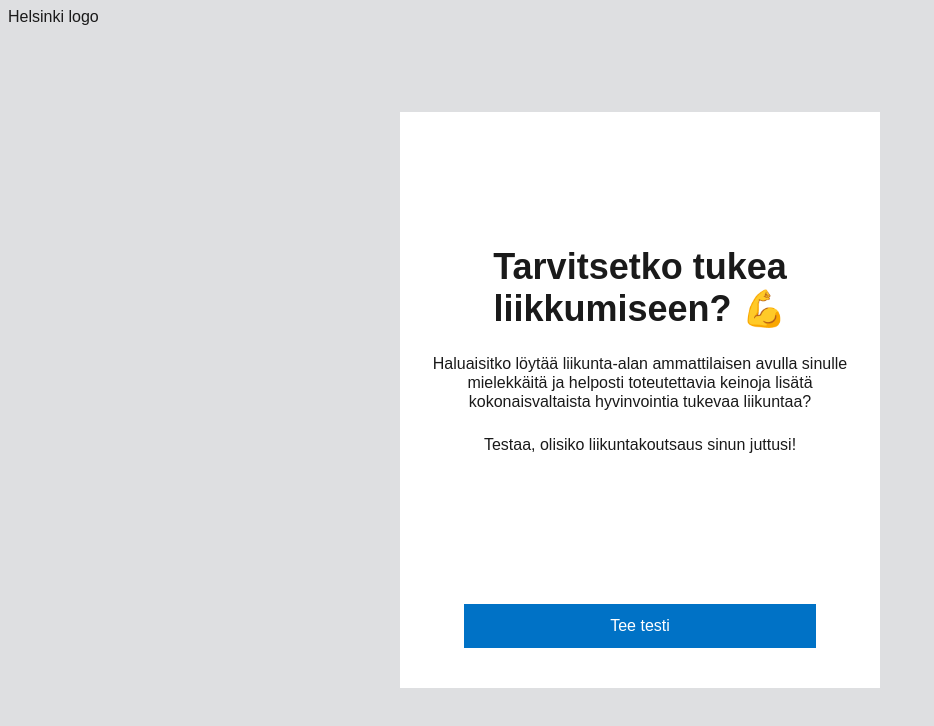
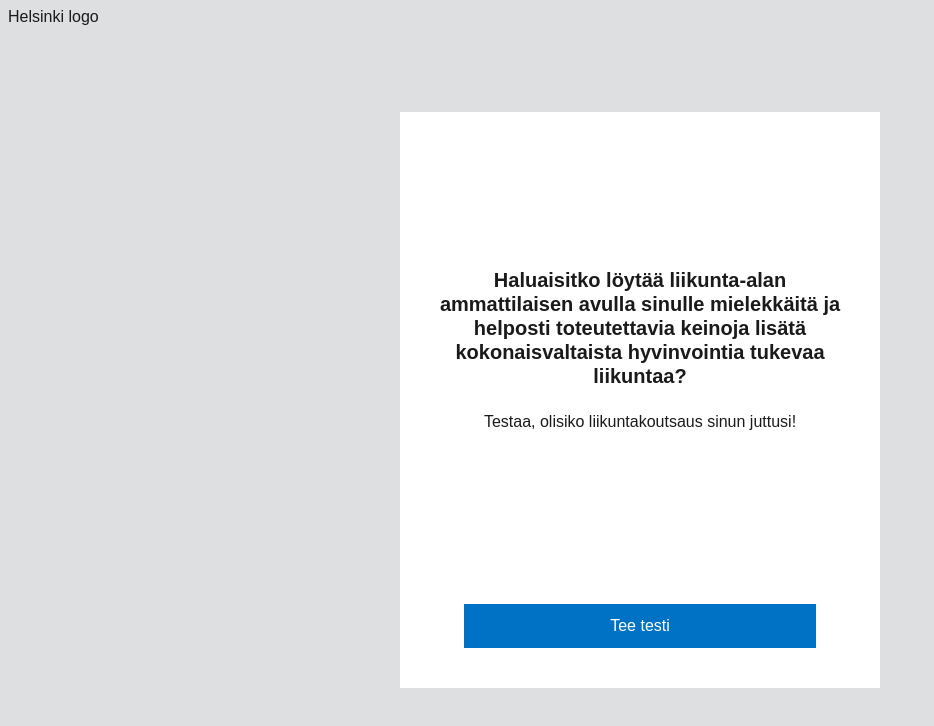
Before and after one commit to mikkom79/Liikuntakoutsaus, a React (Create React App) app in the folder cra/: page / in a window 1280 px wide. Shown: the top 726 px of the page, without its empty margins (0-934 px from the left). Built offline with nearby package versions, Linux system fonts and the light colour scheme.

Commit message:
updated text, clean up

```diff
--- a/cra/src/components/PreQuiz.js
+++ b/cra/src/components/PreQuiz.js
@@ -9,11 +9,11 @@ const PreQuiz = ({ setPreDone }) => {
   const LINK_HREF =
     "https://helsinginkaupunki.sharepoint.com/sites/Intra-Tyohyvinvointi-ja-tyoterveys";
 
+  const PAGE_TITLE = "Työkykysi";
   const CONTENT = {
     c1: (
       <>
-        <h1>Tarvitsetko tukea liikkumiseen? 💪</h1>
-        <p>
+        <p className="lead-paragraph">
           Haluaisitko löytää liikunta-alan ammattilaisen avulla sinulle
           mielekkäitä ja helposti toteutettavia keinoja lisätä kokonaisvaltaista
           hyvinvointia tukevaa liikuntaa?
@@ -23,7 +23,7 @@ const PreQuiz = ({ setPreDone }) => {
     ),
     c2: (
       <>
-        <h1>Työkykysi taso</h1>
+        <h1>{PAGE_TITLE}</h1>
         <p>Oletetaan, että työkykysi on saanut parhaimmillaan 10 pistettä.</p>
         <p>
           <label>
@@ -37,7 +37,7 @@ const PreQuiz = ({ setPreDone }) => {
     ),
     c3: (
       <>
-        <h1>Työkykysi taso</h1>
+        <h1>{PAGE_TITLE}</h1>
         <p className="pre-quiz-result-output">{values} / 10</p>
         <p>Vastauksesi perusteella koet työkykysi alentuneen.</p>
         <p>
@@ -46,7 +46,7 @@ const PreQuiz = ({ setPreDone }) => {
           </strong>{" "}
         </p>
         <div className="card">
-          <h4>Pohdi omaa työkykyäsi</h4>
+          <h4>Pohdi omaa työkykyäsi:</h4>
           <ul>
             <li>Mitkä asiat vaikuttavat kokemukseesi työkyvystäsi?</li>
             <li>
--- a/cra/src/styles/index.css
+++ b/cra/src/styles/index.css
@@ -143,6 +143,11 @@ p,
 label {
     font-size: var(--fontsize-body-m);
     line-height: 120%;
+}
+
+p.lead-paragraph {
+    font-size: var(--fontsize-body-xl);
+    font-weight: 600;
 }
 
 a {
@@ -350,7 +355,6 @@ ol.summary-list li {
     background-color: var(--color-coat-of-arms-medium-light);
     display: grid;
     grid-template-columns: 0.5fr 3.5fr 3fr;
-    grid-template-areas: 'marker question answer';
     counter-increment: list;
     place-content: center;
     border-right: 0.2em solid var(--color-coat-of-arms-medium-light);
```
